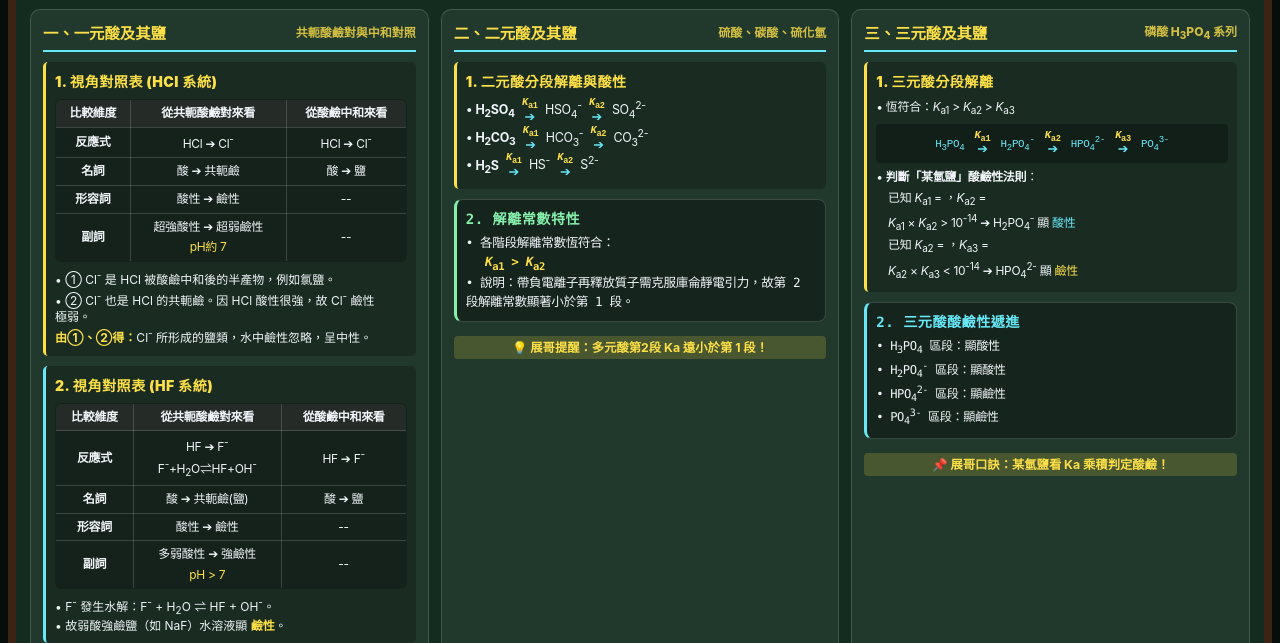
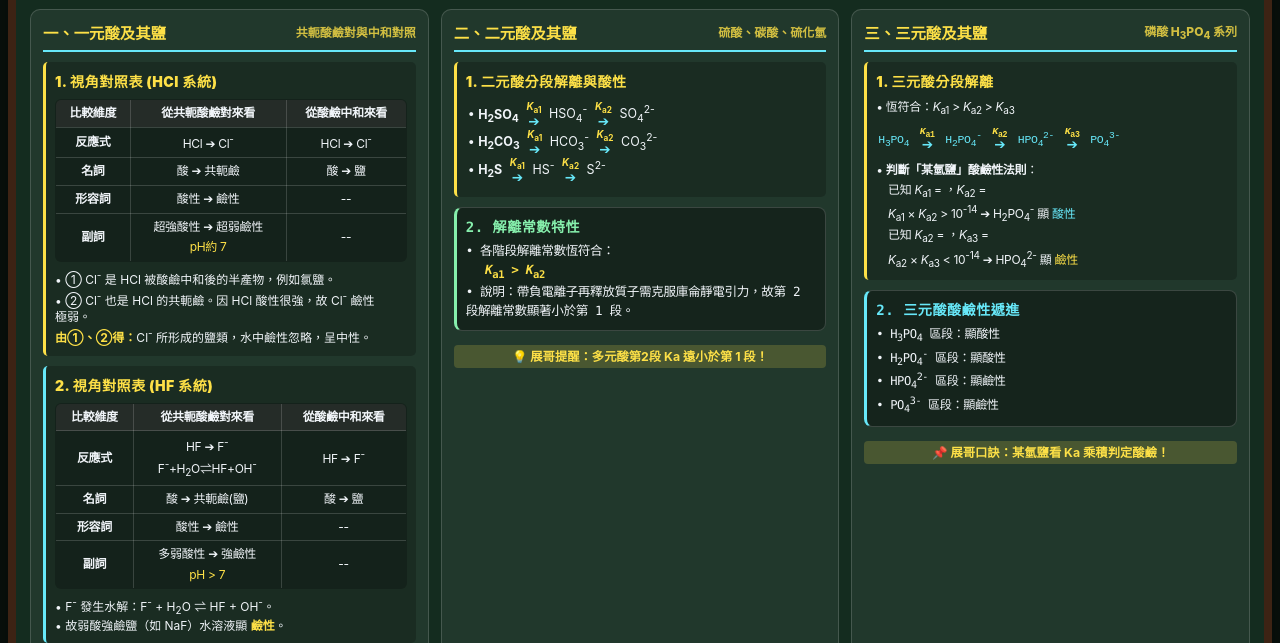
Before and after one commit to Jelly-ChinChan/Acid-base-hand-out9, a plain HTML site: page index.html in a window 1280 px wide. Shown: the part 157-800 px from the top of the page. Drawn offline with Linux system fonts and the light colour scheme.

Commit message:
Update index.html

```diff
--- a/index.html
+++ b/index.html
@@ -285,26 +285,32 @@
       margin-top: 4px;
     }
 
-    /* 完美水平對齊的 Ka 箭頭樣式 */
+    /* 完美的水平對齊 Ka 箭頭樣式，支援橫向滾動 */
+    .eq-scroll-wrap {
+      width: 100%;
+      overflow-x: auto;
+      white-space: nowrap;
+      padding: 4px 2px;
+      scrollbar-width: thin;
+    }
+    .eq-scroll-wrap::-webkit-scrollbar { height: 4px; }
+    .eq-scroll-wrap::-webkit-scrollbar-thumb { background: rgba(255,255,255,0.2); border-radius: 2px; }
+
     .arrow-container {
-      display: inline-block;
-      position: relative;
+      display: inline-flex;
+      flex-direction: column;
+      align-items: center;
+      vertical-align: middle;
       margin: 0 4px;
-      text-align: center;
-      vertical-align: middle;
-      font-family: monospace;
     }
     .arrow-container .ka-label {
-      display: block;
-      font-size: 0.65rem;
+      font-size: 0.62rem;
       color: var(--chalk-yellow);
       font-weight: bold;
-      line-height: 1;
-      margin-bottom: 1px;
+      line-height: 1.1;
     }
     .arrow-container .arrow-line {
-      display: block;
-      font-size: 0.8rem;
+      font-size: 0.85rem;
       color: var(--chalk-cyan);
       line-height: 1;
     }
@@ -564,7 +570,8 @@
 
         <div class="section-box">
           <div class="sub-head">1. 二元酸分段解離與酸性</div>
-          <div style="font-size:0.78rem; line-height:1.8; letter-spacing:-0.3px;">
+          <div class="eq-scroll-wrap">
+            <div style="font-size:0.78rem; line-height:1.8;">
               • <b>H<sub>2</sub>SO<sub>4</sub></b>
               <span class="arrow-container"><span class="ka-label"><i>K</i><sub>a1</sub></span><span class="arrow-line">➔</span></span>
               HSO<sub>4</sub><sup>-</sup>
@@ -580,6 +587,7 @@
               HS<sup>-</sup>
               <span class="arrow-container"><span class="ka-label"><i>K</i><sub>a2</sub></span><span class="arrow-line">➔</span></span>
               S<sup>2-</sup>
+            </div>
           </div>
         </div>
 
@@ -606,9 +614,10 @@
 
         <div class="section-box">
           <div class="sub-head">1. 三元酸分段解離</div>
-          <div style="font-size:0.75rem; line-height:1.7; letter-spacing:-0.3px;">
+          <div style="font-size:0.75rem; line-height:1.6; letter-spacing:-0.3px;">
             • 恆符合：<i>K</i><sub>a1</sub> &gt; <i>K</i><sub>a2</sub> &gt; <i>K</i><sub>a3</sub><br>
-            <div style="background:rgba(0,0,0,0.3); padding:6px 4px; border-radius:4px; font-family:monospace; margin:4px 0; color:var(--chalk-cyan); font-size:0.68rem; text-align:center;">
+            <div class="eq-scroll-wrap" style="margin:4px 0;">
+              <div style="font-family:monospace; color:var(--chalk-cyan); font-size:0.72rem; white-space:nowrap;">
                 H<sub>3</sub>PO<sub>4</sub>
                 <span class="arrow-container"><span class="ka-label"><i>K</i><sub>a1</sub></span><span class="arrow-line">➔</span></span>
                 H<sub>2</sub>PO<sub>4</sub><sup>-</sup>
@@ -616,6 +625,7 @@
                 HPO<sub>4</sub><sup>2-</sup>
                 <span class="arrow-container"><span class="ka-label"><i>K</i><sub>a3</sub></span><span class="arrow-line">➔</span></span>
                 PO<sub>4</sub><sup>3-</sup>
+              </div>
             </div>
             • <b>判斷「某氫鹽」酸鹼性法則</b>：<br>
             　已知 <i>K</i><sub>a1</sub> = ，<i>K</i><sub>a2</sub> = <br>
@@ -758,7 +768,7 @@
       <div>展氏新解 · 鹽的分類與酸鹼性</div>
       <div class="footer-copyright">© 展氏新解 版權所有</div>
       <div style="font-size:0.78rem; opacity:0.85; margin-top:4px;">
-        👀 累計點閱：<span id="pageViews" style="color:var(--chalk-yellow); font-weight:bold;">410</span> 次
+        👀 累計點閱：<span id="pageViews" style="color:var(--chalk-yellow); font-weight:bold;">428</span> 次
       </div>
     </div>
 
```
Lines whose indentation alone changed are shown as unchanged.
